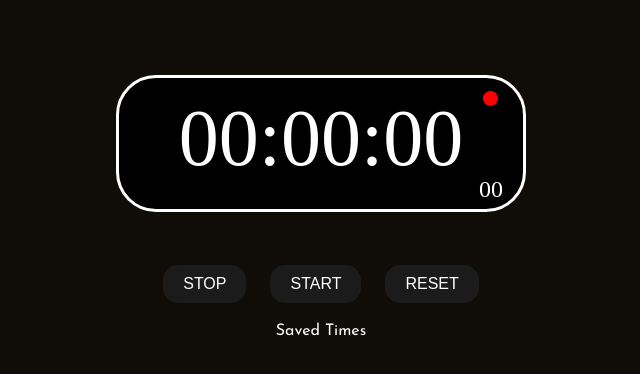
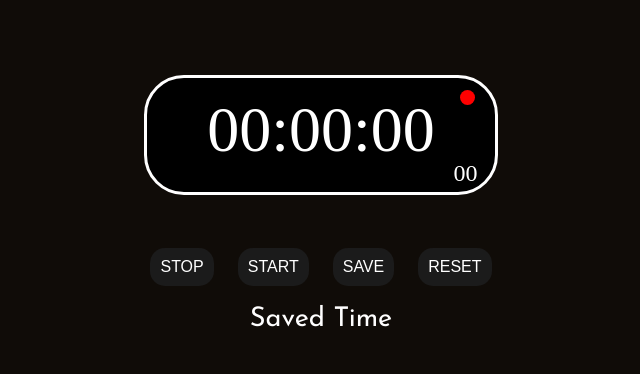
Before and after one commit to Adiijha/StopWatch, a plain HTML site: page index.html in a window 768 px wide. Shown: the whole page, without its empty margins (63-703 px from the left). Drawn offline with Linux system fonts and the light colour scheme.

Commit message:
Add a Save Button Functionality and Responsiveness

```diff
--- a/index.html
+++ b/index.html
@@ -16,10 +16,11 @@
     <div class="menu">
     <button id="stop">STOP</button>
     <button id="start">START</button>
+    <button id="save">SAVE</button>
     <button id="reset">RESET</button>
     </div>
     <div id=sidebar>
-    <div class="saved-times" id="saved-times">Saved Times</div>
+    <div class="saved-times" id="saved-times">Saved Time</div>
     </div>
     </div>
     <script src="index.js"></script>
--- a/index.js
+++ b/index.js
@@ -11,6 +11,7 @@ document.addEventListener('DOMContentLoaded', function() {
     var start = document.getElementById("start");
     var stop1 = document.getElementById("stop");
     var reset = document.getElementById("reset");
+    var save = document.getElementById("save");
 
     var interval;
     var seconds = 0;
@@ -61,7 +62,6 @@ document.addEventListener('DOMContentLoaded', function() {
     stop1.addEventListener("click", ()=>{
             clearInterval(interval);
             interval = null;
-            saveCurrentTime();
             console.log(saveCurrentTime);
 
 
@@ -82,13 +82,18 @@ document.addEventListener('DOMContentLoaded', function() {
             min.innerHTML = "00";
             sec.innerHTML = "00";
             redDot.classList.remove('hidden');
-            savedTimes.innerHTML = "Saved Times";
+            savedTimes.innerHTML = "Saved Time";
 
+    });
+
+    save.addEventListener("click", ()=>{
+        saveCurrentTime();
     });
 
     function saveCurrentTime() {
         const currentTime = `${hours}:${minutes}:${seconds}.${milliseconds}`;
         const savedTimeItem = document.createElement('div');
+        savedTimeItem.classList.add('saved-times-text');
         savedTimeItem.textContent = currentTime;
         savedTimes.appendChild(savedTimeItem);
     };
--- a/style.css
+++ b/style.css
@@ -65,13 +65,18 @@ button:hover{
 
 .saved-times{
     color: white;
-    font-size: 1.5rem;
+    font-size: 2rem;
     font-family: 'Josefin Sans', sans-serif;
     position: absolute;
     top:0;
     right: 0;
     margin-right: 150px;
     margin-top:130px;
+
+
+}
+.saved-times-text{
+    font-size: 1.5rem;
 
 
 }
@@ -83,21 +88,34 @@ button:hover{
         align-items: center;
     }
     .display {
-        font-size: 5rem;
+        font-size: 4rem;
     }
     .milisec {
         font-size: 1.5rem;
     }
     .saved-times {
-        font-size: 1rem;
+        font-size: 1.3rem;
         position: static;
         margin: 20px 0 0 0;
         align-self: center;
-
-
+    }
+    .saved-times-text{
+        font-size: 0.8rem;
     }
     button {
         font-size: 1rem;
-        padding: 10px 20px 10px 20px;
+        padding: 10px 10px 10px 10px;
+
     }
 }
+@media screen and (max-width:1200px) and (min-width:768px) {
+    .saved-times {
+        font-size: 1.7rem;
+        position: static;
+        margin: 20px 0 0 0;
+        align-self: center;
+    }
+    .saved-times-text{
+        font-size: 1.2rem;
+    }
+}
```
